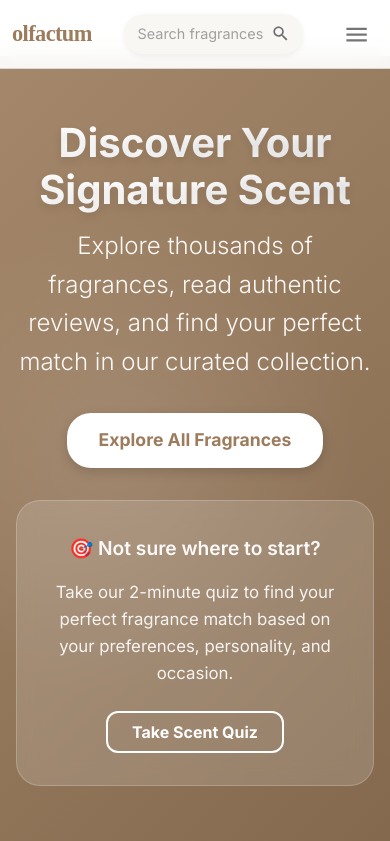
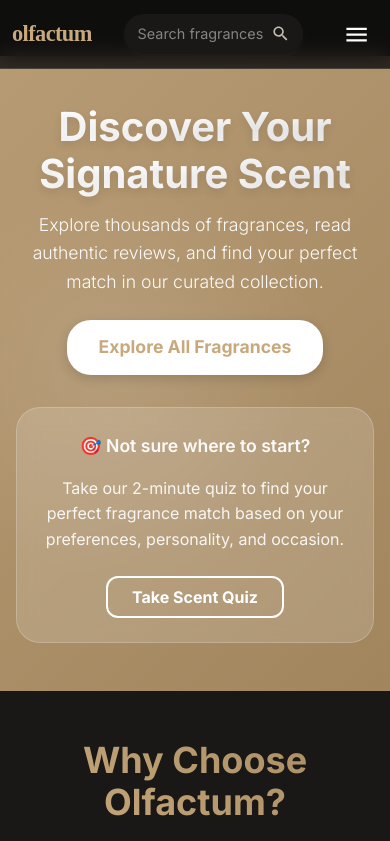
Before and after one commit to ognjen-raickovic/olfactum, a React (Vite) app in the folder frontend/: page / in a window 390 px wide. Shown: the top 841 px of the page. Built offline with nearby package versions, Linux system fonts and the light colour scheme.

Commit message:
Improve UI: dark theme as default, better home page mobile layout, larger fragrance cards for quiz results, and desktop hover animation on fragrance cards

```diff
--- a/frontend/src/components/HeroSection.jsx
+++ b/frontend/src/components/HeroSection.jsx
@@ -11,7 +11,7 @@
             0.9
           )} 0%, ${alpha(theme.palette.primary.dark, 0.95)} 100%)`,
         color: "white",
-        py: { xs: 8, md: 12 },
+        py: { xs: 6, md: 10 }, // Reduced from { xs: 8, md: 12 }
         position: "relative",
         overflow: "hidden",
         "&::before": {
@@ -47,6 +47,7 @@
             WebkitBackgroundClip: "text",
             color: "transparent",
             textShadow: "0 4px 8px rgba(0,0,0,0.1)",
+            mt: { xs: 0, md: 0 }, // Ensures no extra margin on top
           }}
         >
           Discover Your Signature Scent
@@ -57,10 +58,11 @@
           sx={{
             maxWidth: 600,
             mx: "auto",
-            mb: 4,
+            mb: 3, // Reduced from 4
             opacity: 0.95,
             fontWeight: 300,
             lineHeight: 1.6,
+            fontSize: { xs: "1.1rem", md: "1.25rem" }, // Slightly smaller on mobile
           }}
         >
           Explore thousands of fragrances, read authentic reviews, and find your
@@ -78,7 +80,7 @@
             fontWeight: "bold",
             px: 4,
             py: 1.5,
-            mb: 4, // Increased margin bottom
+            mb: 3, // Reduced from 4
             borderRadius: 2,
             fontSize: "1.1rem",
             boxShadow: "0 4px 12px rgba(0,0,0,0.15)",
@@ -96,33 +98,34 @@
         {/* Larger Quiz Box */}
         <Box
           sx={{
-            maxWidth: 550, // Increased width
+            maxWidth: 550,
             mx: "auto",
             bgcolor: "rgba(255,255,255,0.15)",
-            p: 4, // Increased padding
+            p: { xs: 3, md: 4 }, // Reduced padding on mobile
             borderRadius: 2,
             backdropFilter: "blur(10px)",
             border: "1px solid rgba(255,255,255,0.2)",
+            mt: 1, // Small top margin to separate from button
           }}
         >
           <Typography
-            variant="h6" // Larger text
+            variant="h6"
             sx={{
               mb: 2,
               opacity: 0.95,
               fontWeight: 600,
-              fontSize: "1.2rem", // Explicit font size
+              fontSize: { xs: "1.1rem", md: "1.2rem" }, // Slightly smaller on mobile
             }}
           >
             🎯 Not sure where to start?
           </Typography>
           <Typography
-            variant="body1" // Larger body text
+            variant="body1"
             sx={{
               opacity: 0.9,
               lineHeight: 1.6,
-              mb: 3, // Increased margin
-              fontSize: "1.05rem", // Slightly larger
+              mb: 3,
+              fontSize: { xs: "1rem", md: "1.05rem" }, // Slightly smaller on mobile
             }}
           >
             Take our 2-minute quiz to find your perfect fragrance match based on
--- a/frontend/src/components/QuizResults.jsx
+++ b/frontend/src/components/QuizResults.jsx
@@ -373,7 +373,7 @@
         >
           <Box
             sx={{
-              px: { xs: 2, sm: 3, md: 4 },
+              px: { xs: 1, sm: 3, md: 4 },
               width: "100%",
             }}
           >
@@ -401,6 +401,10 @@
                       fragrance={fragrance}
                       onClick={handleFragranceClick}
                       sx={{
+                        minHeight: { xs: 210, sm: 240 },
+                        "& .MuiCardContent-root": {
+                          minHeight: { xs: 70, sm: 90 },
+                        },
                         transition: "all 0.2s ease-in-out",
                         "&:hover": {
                           transform: isMobile ? "none" : "translateY(-4px)",
--- a/frontend/src/contexts/ThemeContext.jsx
+++ b/frontend/src/contexts/ThemeContext.jsx
@@ -12,7 +12,7 @@
 
 export const ThemeProviderContext = ({ children }) => {
   const [mode, setMode] = useState(() => {
-    return localStorage.getItem("themeMode") || "light";
+    return localStorage.getItem("themeMode") || "dark";
   });
 
   const toggleTheme = () => {
```
